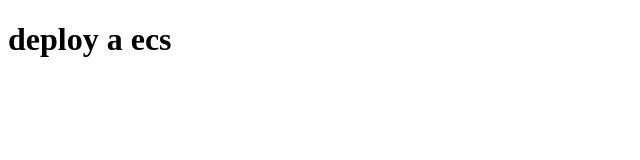
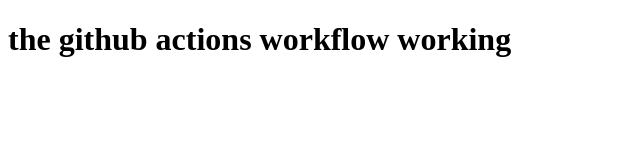
Before and after one commit to tarunvangapandu/Sample-workflow, a plain HTML site: page index.html in a window 1280 px wide. Shown: the whole page, without its empty margins (0-640 px from the left). Drawn offline with Linux system fonts and the light colour scheme.

Commit message:
Update index.html

```diff
--- a/index.html
+++ b/index.html
@@ -2,7 +2,7 @@
 <html>
 <body>
 
-<h1>deploy a ecs</h1>
+<h1>the github actions workflow working</h1>
 
 
 </body>
```
